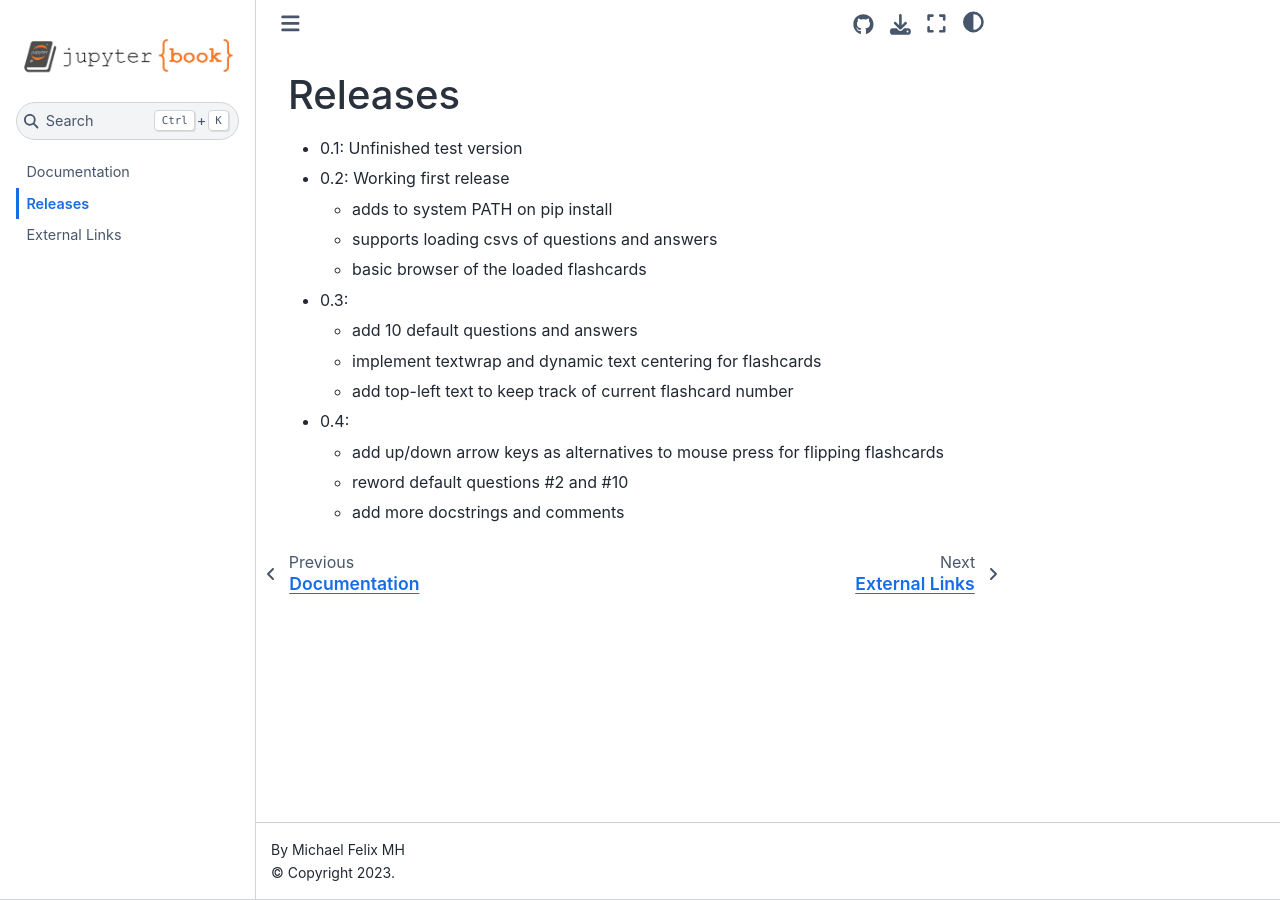
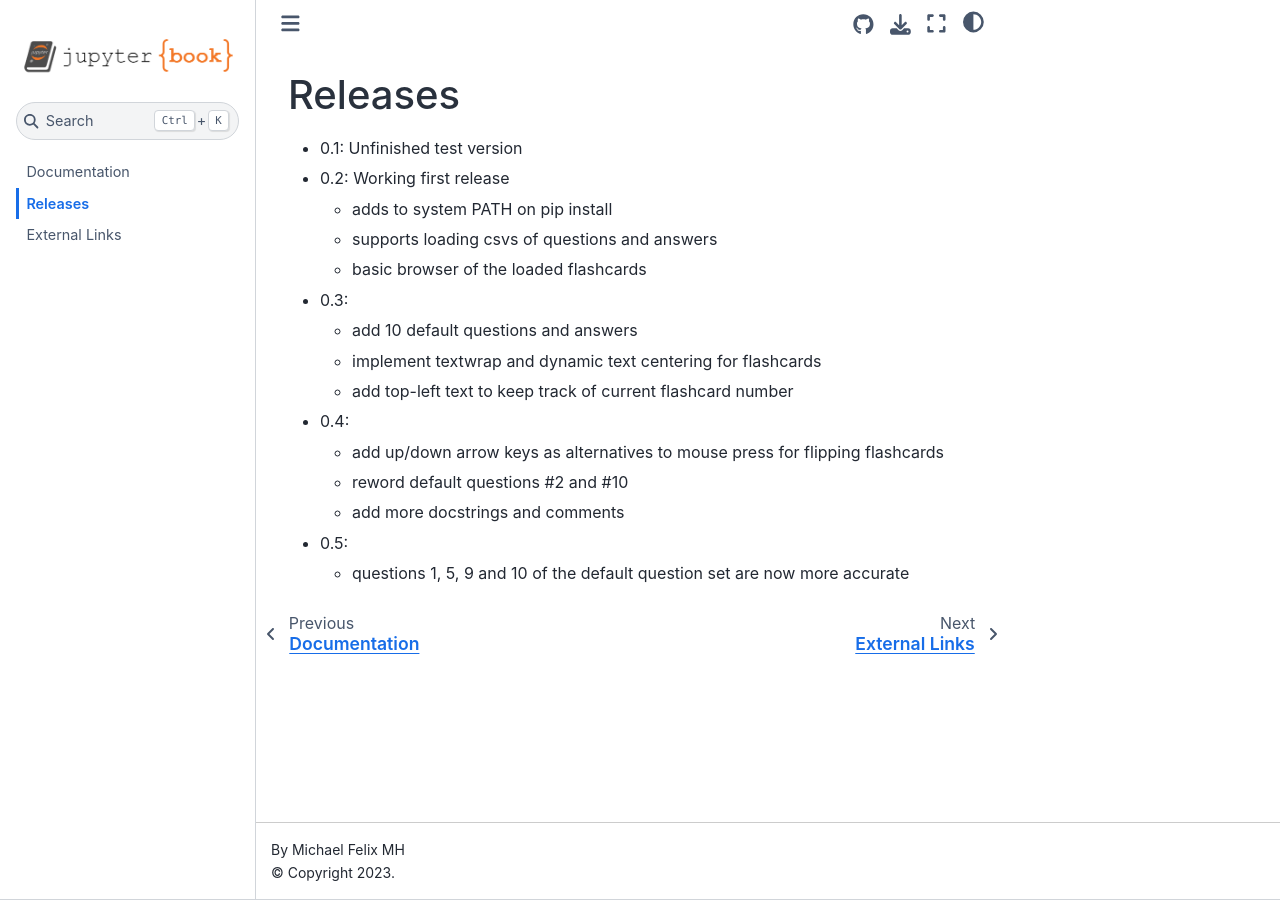
Before and after one commit to mike-fmh/simple-quizzer, a Jupyter Book: the page built from docs/releases.md, in a window 1280 px wide. Built offline with Jupyter Book 1.0.4 settings and Sphinx 7.4.7 and the Sphinx Book theme 1.1.4, drawn with Linux system fonts in a browser that asks for light colours.

Commit message:
v5 notes

```diff
--- a/docs/releases.md
+++ b/docs/releases.md
@@ -13,3 +13,5 @@
   - add up/down arrow keys as alternatives to mouse press for flipping flashcards
   - reword default questions #2 and #10
   - add more docstrings and comments
+- 0.5:
+  - questions 1, 5, 9 and 10 of the default question set are now more accurate
```
